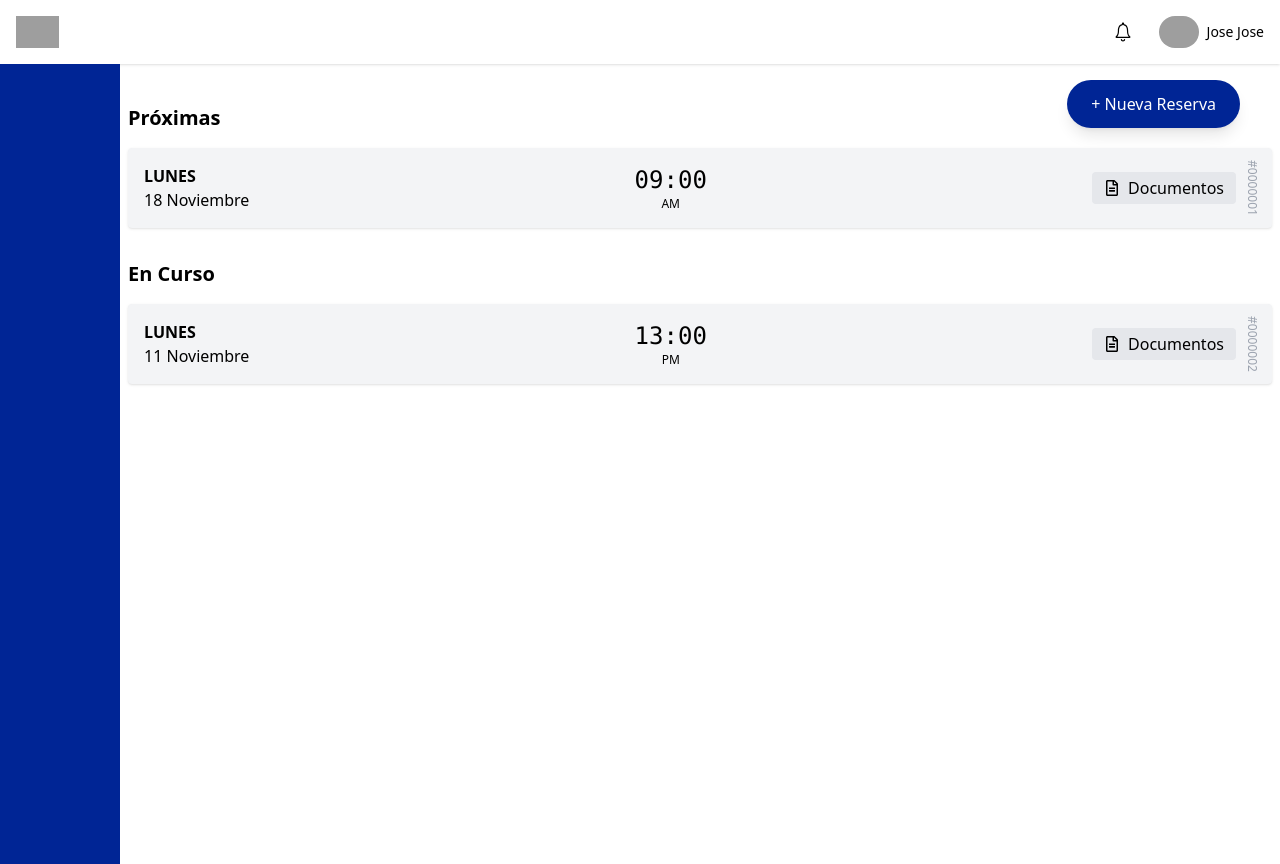
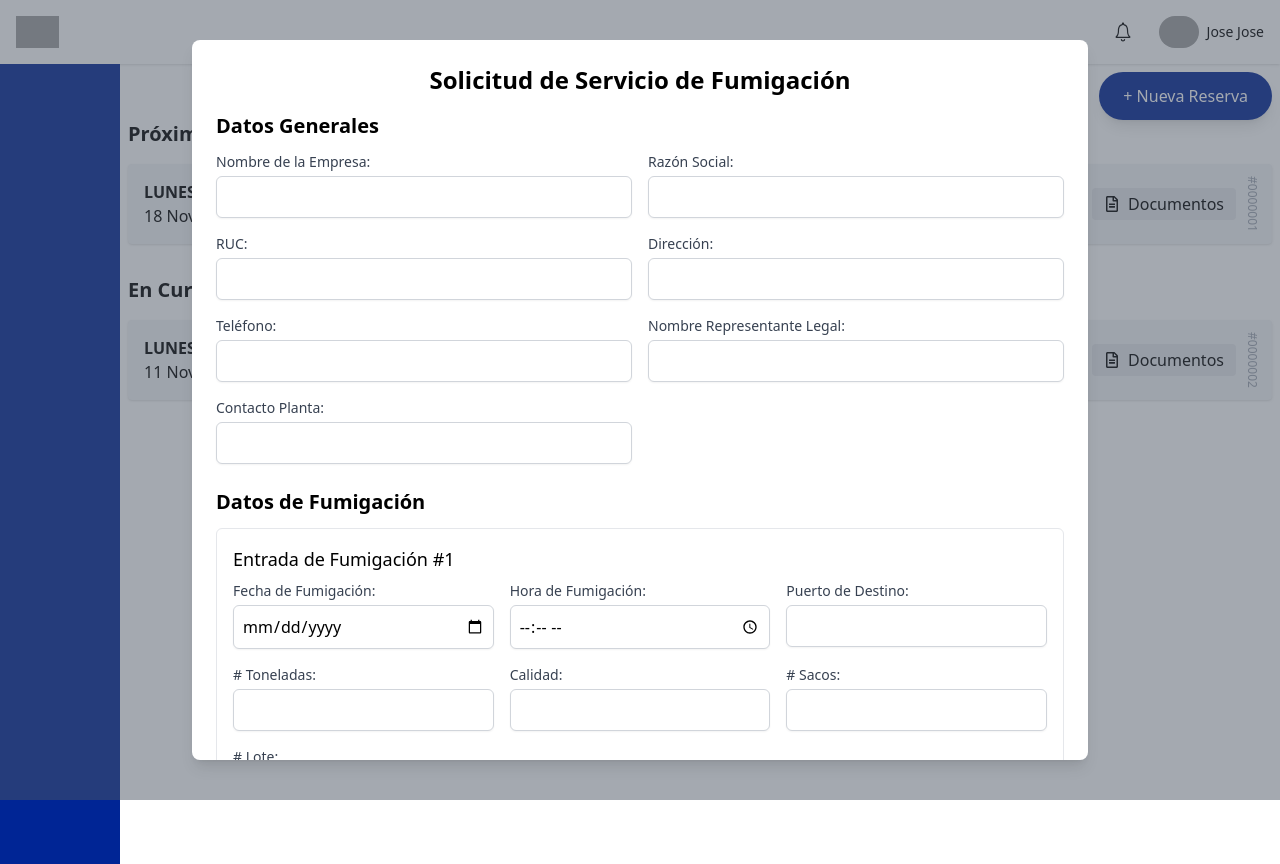
Before and after one commit to DiegoA00/T5_PlagiSmart, a React (Vite) app in the folder Frontend/web/: page / in a window 1280 px wide. Both pictures are taken after a click on the button "+ Nueva Reserva". Built offline with nearby package versions, Linux system fonts and the light colour scheme; grey boxes are pictures that could not be loaded.

Commit message:
Form to book a new appointment

```diff
--- /dev/null
+++ b/Frontend/web/src/pages/Home/Components/NewReservationForm.jsx
@@ -0,0 +1,173 @@
+import React, { useState } from 'react';
+
+function NewReservationForm({ onClose }) {
+  const [formData, setFormData] = useState({
+    companyName: '',
+    businessName: '',
+    ruc: '',
+    address: '',
+    phone: '',
+    legalRepresentative: '',
+    plantContact: '',
+    fumigationEntries: [{
+      fumigationDate: '',
+      fumigationTime: '',
+      destinationPort: '',
+      tons: '',
+      quality: '',
+      bags: '',
+      lot: '',
+    }],
+  });
+
+  const handleChange = (e) => {
+    const { name, value } = e.target;
+    setFormData(prevState => ({
+      ...prevState,
+      [name]: value
+    }));
+  };
+
+  const handleFumigationEntryChange = (index, e) => {
+    const { name, value } = e.target;
+    const updatedEntries = formData.fumigationEntries.map((entry, i) =>
+      i === index ? { ...entry, [name]: value } : entry
+    );
+    setFormData(prevState => ({
+      ...prevState,
+      fumigationEntries: updatedEntries
+    }));
+  };
+
+  const handleAddFumigationEntry = () => {
+    setFormData(prevState => ({
+      ...prevState,
+      fumigationEntries: [...prevState.fumigationEntries, {
+        fumigationDate: '',
+        fumigationTime: '',
+        destinationPort: '',
+        tons: '',
+        quality: '',
+        bags: '',
+        lot: '',
+      }]
+    }));
+  };
+
+  const handleRemoveFumigationEntry = (index) => {
+    setFormData(prevState => ({
+      ...prevState,
+      fumigationEntries: prevState.fumigationEntries.filter((_, i) => i !== index)
+    }));
+  };
+
+  const handleSubmit = (e) => {
+    e.preventDefault();
+    console.log('Form Data Submitted:', formData);
+    // Here you would typically send this data to a backend or handle it as needed
+    onClose(); // Close the form after submission
+  };
+
+  return (
+    <div className="fixed inset-0 bg-gray-600 bg-opacity-50 flex justify-center items-center z-50">
+      <div className="bg-white p-6 rounded-lg shadow-lg w-11/12 max-w-4xl max-h-[90vh] overflow-y-auto">
+        <h2 className="text-2xl font-bold mb-4 text-center">Solicitud de Servicio de Fumigación</h2>
+        <form onSubmit={handleSubmit}>
+          <h3 className="text-xl font-semibold mb-3">Datos Generales</h3>
+          <div className="grid grid-cols-1 md:grid-cols-2 gap-4 mb-6">
+            <div>
+              <label htmlFor="companyName" className="block text-sm font-medium text-gray-700">Nombre de la Empresa:</label>
+              <input type="text" name="companyName" id="companyName" value={formData.companyName} onChange={handleChange} className="mt-1 block w-full border border-gray-300 rounded-md shadow-sm p-2" required />
+            </div>
+            <div>
+              <label htmlFor="businessName" className="block text-sm font-medium text-gray-700">Razón Social:</label>
+              <input type="text" name="businessName" id="businessName" value={formData.businessName} onChange={handleChange} className="mt-1 block w-full border border-gray-300 rounded-md shadow-sm p-2" required />
+            </div>
+            <div>
+              <label htmlFor="ruc" className="block text-sm font-medium text-gray-700">RUC:</label>
+              <input type="text" name="ruc" id="ruc" value={formData.ruc} onChange={handleChange} className="mt-1 block w-full border border-gray-300 rounded-md shadow-sm p-2" required />
+            </div>
+            <div>
+              <label htmlFor="address" className="block text-sm font-medium text-gray-700">Dirección:</label>
+              <input type="text" name="address" id="address" value={formData.address} onChange={handleChange} className="mt-1 block w-full border border-gray-300 rounded-md shadow-sm p-2" required />
+            </div>
+            <div>
+              <label htmlFor="phone" className="block text-sm font-medium text-gray-700">Teléfono:</label>
+              <input type="text" name="phone" id="phone" value={formData.phone} onChange={handleChange} className="mt-1 block w-full border border-gray-300 rounded-md shadow-sm p-2" required />
+            </div>
+            <div>
+              <label htmlFor="legalRepresentative" className="block text-sm font-medium text-gray-700">Nombre Representante Legal:</label>
+              <input type="text" name="legalRepresentative" id="legalRepresentative" value={formData.legalRepresentative} onChange={handleChange} className="mt-1 block w-full border border-gray-300 rounded-md shadow-sm p-2" required />
+            </div>
+            <div>
+              <label htmlFor="plantContact" className="block text-sm font-medium text-gray-700">Contacto Planta:</label>
+              <input type="text" name="plantContact" id="plantContact" value={formData.plantContact} onChange={handleChange} className="mt-1 block w-full border border-gray-300 rounded-md shadow-sm p-2" required />
+            </div>
+          </div>
+
+          <h3 className="text-xl font-semibold mb-3">Datos de Fumigación</h3>
+          {formData.fumigationEntries.map((entry, index) => (
+            <div key={index} className="relative border p-4 mb-4 rounded-md">
+              <h4 className="text-lg font-medium mb-2">Entrada de Fumigación #{index + 1}</h4>
+              <div className="grid grid-cols-1 md:grid-cols-2 lg:grid-cols-3 gap-4 mb-4">
+                <div>
+                  <label htmlFor={`fumigationDate-${index}`} className="block text-sm font-medium text-gray-700">Fecha de Fumigación:</label>
+                  <input type="date" name="fumigationDate" id={`fumigationDate-${index}`} value={entry.fumigationDate} onChange={(e) => handleFumigationEntryChange(index, e)} className="mt-1 block w-full border border-gray-300 rounded-md shadow-sm p-2" required />
+                </div>
+                <div>
+                  <label htmlFor={`fumigationTime-${index}`} className="block text-sm font-medium text-gray-700">Hora de Fumigación:</label>
+                  <input type="time" name="fumigationTime" id={`fumigationTime-${index}`} value={entry.fumigationTime} onChange={(e) => handleFumigationEntryChange(index, e)} className="mt-1 block w-full border border-gray-300 rounded-md shadow-sm p-2" required />
+                </div>
+                <div>
+                  <label htmlFor={`destinationPort-${index}`} className="block text-sm font-medium text-gray-700">Puerto de Destino:</label>
+                  <input type="text" name="destinationPort" id={`destinationPort-${index}`} value={entry.destinationPort} onChange={(e) => handleFumigationEntryChange(index, e)} className="mt-1 block w-full border border-gray-300 rounded-md shadow-sm p-2" required />
+                </div>
+                <div>
+                  <label htmlFor={`tons-${index}`} className="block text-sm font-medium text-gray-700"># Toneladas:</label>
+                  <input type="number" name="tons" id={`tons-${index}`} value={entry.tons} onChange={(e) => handleFumigationEntryChange(index, e)} className="mt-1 block w-full border border-gray-300 rounded-md shadow-sm p-2" required />
+                </div>
+                <div>
+                  <label htmlFor={`quality-${index}`} className="block text-sm font-medium text-gray-700">Calidad:</label>
+                  <input type="text" name="quality" id={`quality-${index}`} value={entry.quality} onChange={(e) => handleFumigationEntryChange(index, e)} className="mt-1 block w-full border border-gray-300 rounded-md shadow-sm p-2" required />
+                </div>
+                <div>
+                  <label htmlFor={`bags-${index}`} className="block text-sm font-medium text-gray-700"># Sacos:</label>
+                  <input type="number" name="bags" id={`bags-${index}`} value={entry.bags} onChange={(e) => handleFumigationEntryChange(index, e)} className="mt-1 block w-full border border-gray-300 rounded-md shadow-sm p-2" required />
+                </div>
+                <div>
+                  <label htmlFor={`lot-${index}`} className="block text-sm font-medium text-gray-700"># Lote:</label>
+                  <input type="text" name="lot" id={`lot-${index}`} value={entry.lot} onChange={(e) => handleFumigationEntryChange(index, e)} className="mt-1 block w-full border border-gray-300 rounded-md shadow-sm p-2" required />
+                </div>
+              </div>
+              {formData.fumigationEntries.length > 1 && (
+                <button
+                  type="button"
+                  onClick={() => handleRemoveFumigationEntry(index)}
+                  className="absolute top-2 right-2 px-3 py-1 bg-red-500 text-white rounded-md hover:bg-red-600"
+                >
+                  Remover
+                </button>
+              )}
+            </div>
+          ))}
+
+          <div className="flex justify-center mb-6">
+            <button
+              type="button"
+              onClick={handleAddFumigationEntry}
+              className="px-4 py-2 bg-green-600 text-white rounded-md hover:bg-green-700"
+            >
+              Agregar Entrada de Fumigación
+            </button>
+          </div>
+          <div className="flex justify-end space-x-4 mt-6">
+            <button type="button" onClick={onClose} className="px-4 py-2 bg-gray-300 text-gray-800 rounded-md hover:bg-gray-400">Cancelar</button>
+            <button type="submit" className="px-4 py-2 bg-blue-600 text-white rounded-md hover:bg-blue-700">Enviar Solicitud</button>
+          </div>
+        </form>
+      </div>
+    </div>
+  );
+}
+
+export default NewReservationForm;
--- a/Frontend/web/src/pages/Home/Components/NuevaReservaButton.jsx
+++ b/Frontend/web/src/pages/Home/Components/NuevaReservaButton.jsx
@@ -4,7 +4,7 @@ function NuevaReservaButton({ onClick }) {
   return (
     <button
       onClick={onClick}
-      className="fixed top-20 right-10 bg-blueAnecacao text-white px-6 py-3 rounded-full shadow-lg hover:bg-blue-700 transition"
+      className="bg-blueAnecacao text-white px-6 py-3 rounded-full shadow-lg hover:bg-blue-700 transition"
     >
       + Nueva Reserva
     </button>
--- a/Frontend/web/src/pages/Home/HomeCliente.jsx
+++ b/Frontend/web/src/pages/Home/HomeCliente.jsx
@@ -1,6 +1,7 @@
-import React from 'react';
+import React, { useState } from 'react';
 import ReservationsList from './Components/ReservationsList';
 import NuevaReservaButton from './Components/NuevaReservaButton';
+import NewReservationForm from './Components/NewReservationForm';
 
 const reservasProximas = [
   { id: '0000001', day: 'LUNES', date: 18, month: 'Noviembre', time: '09:00', period: 'AM', status: 'Próxima', documents: [] },
@@ -11,18 +12,31 @@ const reservasEnCurso = [
 ];
 
 function HomeClient() {
+  const [showForm, setShowForm] = useState(false);
+
+  const handleNewReservationClick = () => {
+    setShowForm(true);
+  };
+
+  const handleCloseForm = () => {
+    setShowForm(false);
+  };
+
   return (
     <div className="flex flex-col">
-      <NuevaReservaButton onClick={() => alert('Crear nueva reserva')} />
         <div className='flex w-full'>
           <div className='h-screen w-1/12 min-w-[120px] bg-blueAnecacao pr-2'>
           </div>
-          <section className='h-full w-11/12 pt-10 px-2'>
+          <section className='h-full w-11/12 pt-2 px-2'>
+            <div className='flex justify-end place-content-center'>
+              <NuevaReservaButton onClick={handleNewReservationClick} />
+            </div>
             <ReservationsList title="Próximas" reservations={reservasProximas} />
             <ReservationsList title="En Curso" reservations={reservasEnCurso} />
           </section>
         </div>
 
+      {showForm && <NewReservationForm onClose={handleCloseForm} />}
     </div>
   );
 }
```
